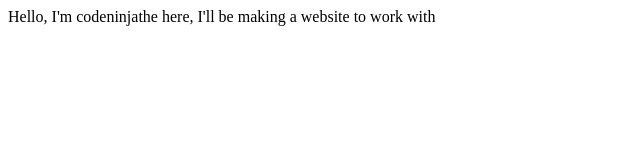
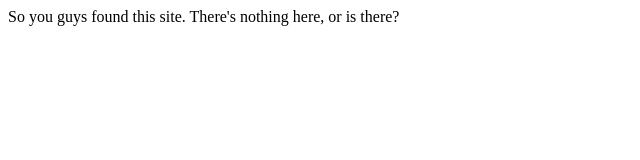
Before and after one commit to akainocode/akainocode.github.io, a plain HTML site: page index.html in a window 1280 px wide. Shown: the whole page, without its empty margins (0-640 px from the left). Drawn offline with Linux system fonts and the light colour scheme.

Commit message:
Update index.html

```diff
--- a/index.html
+++ b/index.html
@@ -1,6 +1,6 @@
 <html>
 <body>
-Hello, I'm codeninjathe here, I'll be making a website to work with
+So you guys found this site. There's nothing here, or is there?
 </body>
 <!-- Hey, heard you guys were looking for this minictf{web_too_hard_guys} -->
 </html>
```
